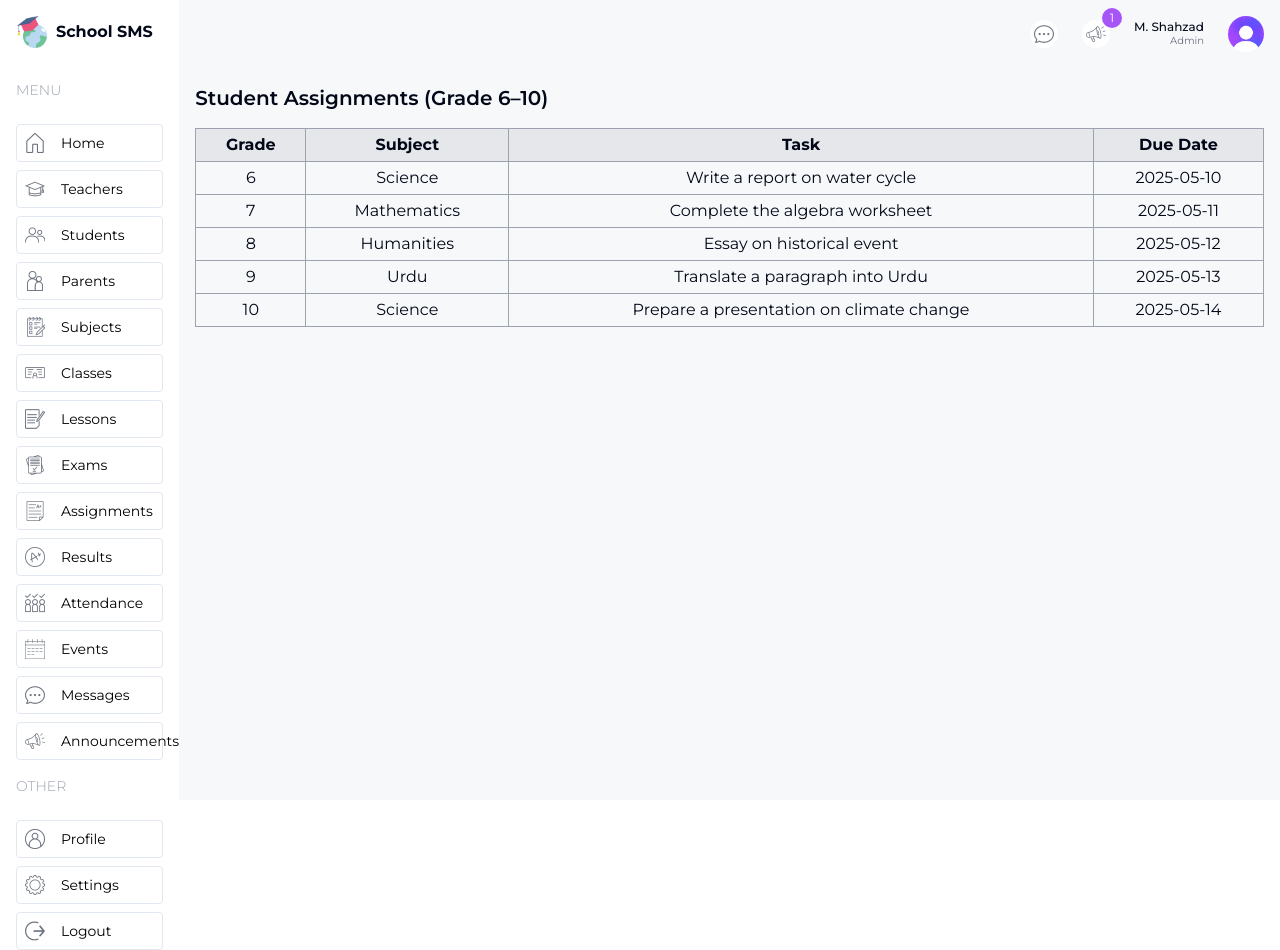
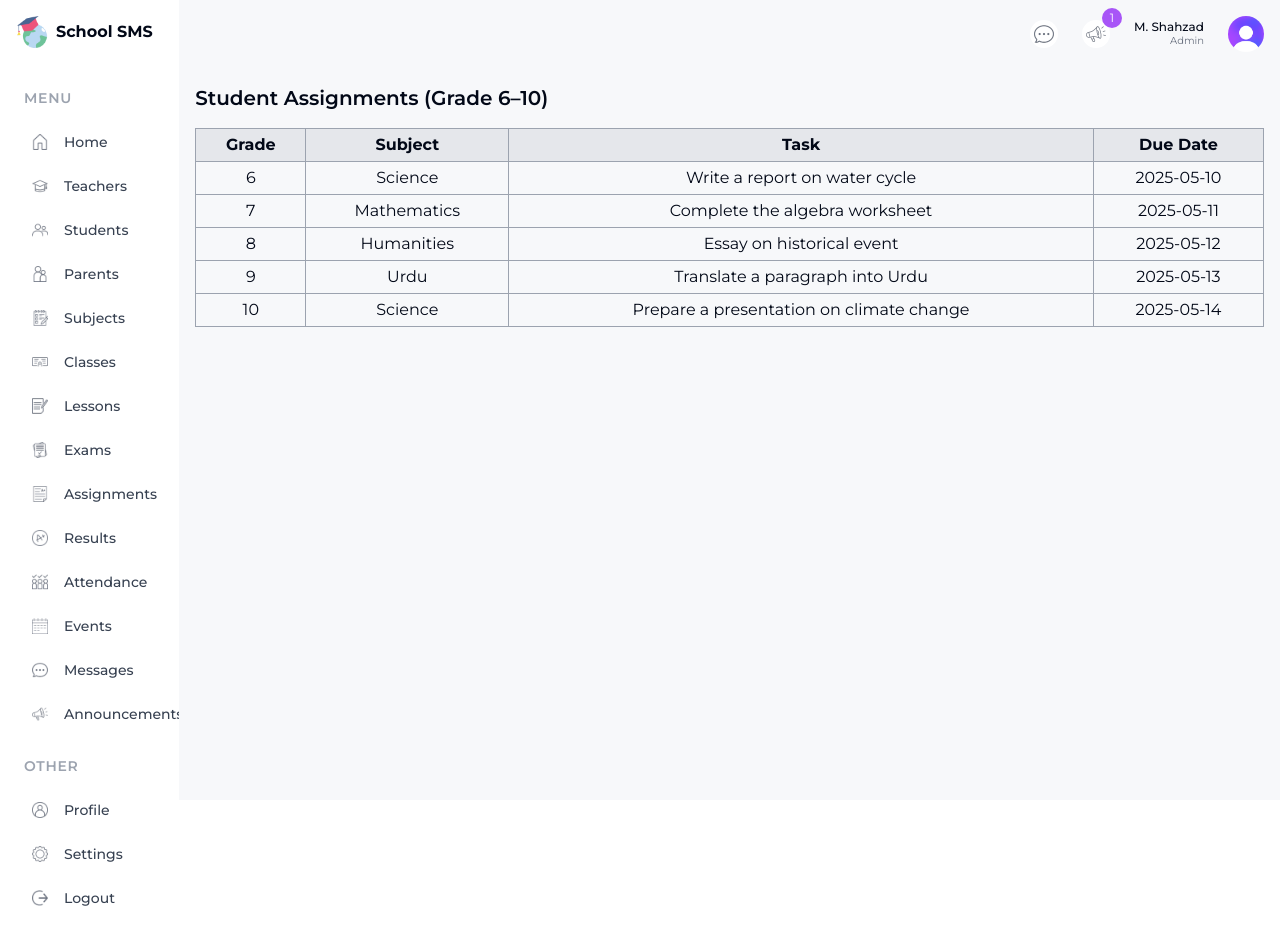
Before and after one commit to MIREHMAN/sms-school-fe, a React (Vite) app: page / in a window 1280 px wide. After the commit the page ends 916 px from the top, so only its background shows below. Built offline with nearby package versions, Linux system fonts and the light colour scheme.

Commit message:
Border Removed on hover|| improved padding

```diff
--- a/src/components/Menu.jsx
+++ b/src/components/Menu.jsx
@@ -1,8 +1,8 @@
 import React from "react";
 import { Link } from "react-router-dom";
 
-// Sample role to control visibility (replace with actual logic)
-const userRole = "admin"; // This can be dynamic based on context or props
+// Sample dynamic role
+const userRole = "admin"; // This should come from context/auth in real apps
 
 const menuItems = [
   {
@@ -39,7 +39,7 @@ const Menu = () => {
     <div className="mt-4 text-sm">
       {menuItems.map((section) => (
         <div className="flex flex-col gap-2" key={section.title}>
-          <span className="hidden lg:block text-gray-400 font-light my-4">
+          <span className="hidden lg:block text-gray-400 font-semibold tracking-wider mt-6 mb-2 px-2">
             {section.title}
           </span>
           {section.items.map((item) => {
@@ -49,10 +49,16 @@ const Menu = () => {
               <Link
                 to={item.href}
                 key={item.label}
-                className="flex items-center justify-center lg:justify-start gap-4 text-black py-2 md:px-2 hover:bg-cyan-200 border rounded hover:border-black hover:shadow-md p-1"
+                className="flex items-center gap-4 text-gray-700 py-2 px-4 rounded-md hover:bg-cyan-100 hover:text-cyan-900 hover:shadow-sm group"
               >
-                <img src={item.icon} alt={item.label} width={20} height={20}  />
-                <span className="hidden lg:block">{item.label}</span>
+                <img
+                  src={item.icon}
+                  alt={item.label}
+                  width={16}
+                  height={16}
+                  className="transition-transform "
+                />
+                <span className="hidden lg:block font-medium">{item.label}</span>
               </Link>
             );
           })}
```
